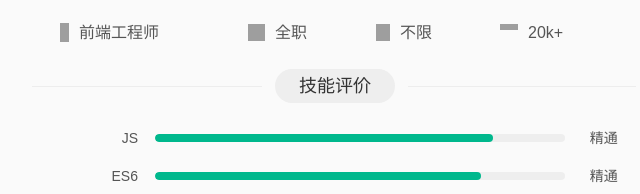
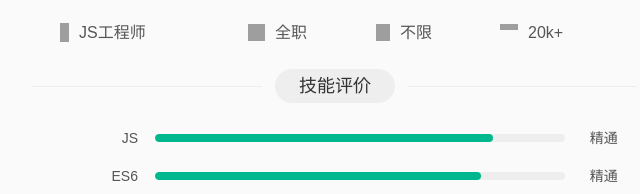
Before and after one commit to Aladdin-ADD/resume, a plain HTML site: page index.html in a window 1280 px wide. Shown: the part 1556-1750 px from the top of the page, 306-946 px from the left. Drawn offline with Linux system fonts and the light colour scheme; grey boxes are pictures that could not be loaded.

Commit message:
Update index.html

```diff
--- a/index.html
+++ b/index.html
@@ -590,7 +590,7 @@ content:"...";
 								<input id="expHideId" type="hidden" value="$!expectJobses.id" />
 								<div class="mr_job_info" data-id="$!expectJobses.id">
 									<ul class="clearfixs">
-										<li class="mr_name_li" ><i></i><span class="mr_job_name" title="前端工程师">前端工程师</span></li>
+										<li class="mr_name_li" ><i></i><span class="mr_job_name" title="前端工程师">JS工程师</span></li>
 										<li class="mr_jobtype_li"> <i></i><span class="mr_job_type" title="$!expectJobses.positionType">全职</span></li>
 										<li class="mr_city_li"> <i></i><span class="mr_job_adr" title="$!expectJobses.city">不限</span></li>
 										<li class="mr_jobrange_li" ><i></i><span class="mr_job_range" title="$!expectJobses.salarys">20k+</span></li>
```
